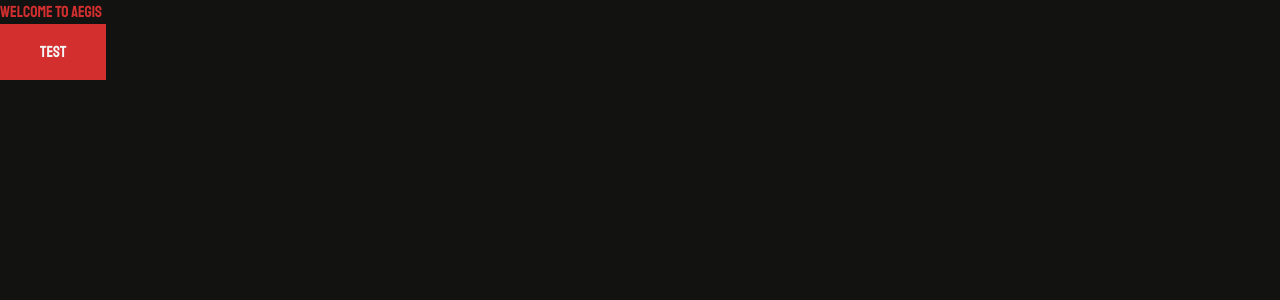
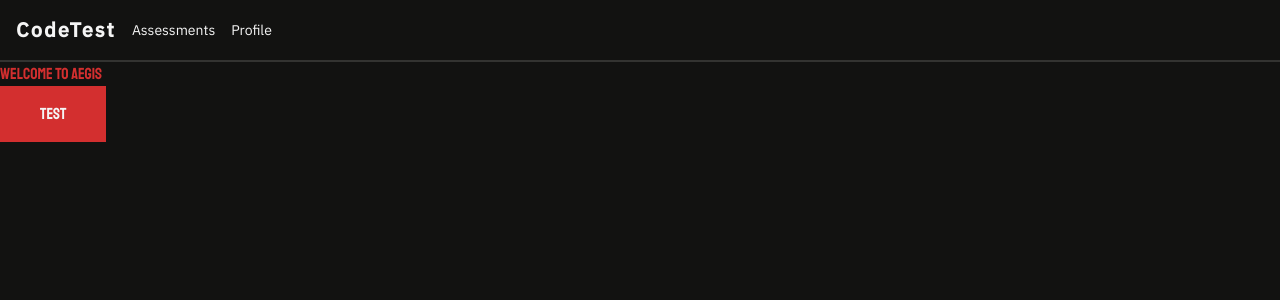
Before and after one commit to COS301-SE-2026/AEGIS--Adversarial-Evaluation---Genuineness-Intelligence-System-, a Next.js app in the folder frontend/: page / in a window 1280 px wide. Shown: the top 300 px of the page. Built offline with nearby package versions, Linux system fonts and the light colour scheme.

Commit message:
Added semi working navbar for candidate

```diff
--- a/frontend/src/app/layout.tsx
+++ b/frontend/src/app/layout.tsx
@@ -1,6 +1,7 @@
 import type { Metadata } from "next";
 import { Staatliches, IBM_Plex_Sans, JetBrains_Mono } from "next/font/google";
 import "./globals.css";
+import { Navbar } from "../candidate-components/layouts/navbar";
 
 const staatliches = Staatliches({
   variable: "--font-staatliches",
@@ -35,7 +36,10 @@ export default function RootLayout({
       lang="en"
       className={`${staatliches.variable} ${ibmPlexSans.variable} ${jetBrainsMono.variable} h-full antialiased`}
     >
-      <body className="min-h-full flex flex-col">{children}</body>
+      <body className="min-h-full flex flex-col">
+        <Navbar />
+        {children}
+      </body>
     </html>
   );
 }
--- a/frontend/src/candidate-components/layouts/navbar.tsx
+++ b/frontend/src/candidate-components/layouts/navbar.tsx
@@ -0,0 +1,18 @@
+import Link from "next/link";
+
+export function Navbar() {
+
+    return (
+        <header>
+            <nav className="border-b-2 border-black-wool p-4 flex items-center justify-between">
+                <div className="flex items-center gap-4">
+                    <Link href="/" className="text-xl font-bold tracking-widest">CodeTest</Link>
+                    <div className="flex items-center gap-4">
+                        <Link href="/assessment" className="text-sm text-white-smoke hover:underline hover:underline-offset-8 hover:decoration-signal-red decoration-2 hover:scale-105 hover:-translate-y-0.5 transition-transform duration-200 origin-bottom">Assessments</Link>
+                        <Link href="/profile" className="text-sm text-white-smoke hover:underline hover:underline-offset-8 hover:decoration-signal-red decoration-2 hover:scale-105 hover:-translate-y-0.5 transition-transform duration-400 origin-bottom">Profile</Link>
+                    </div>
+                </div>
+            </nav>
+        </header>
+    );
+}
```
Also changed, not shown: 1 other file (tests, documents, lock files or other folders).
